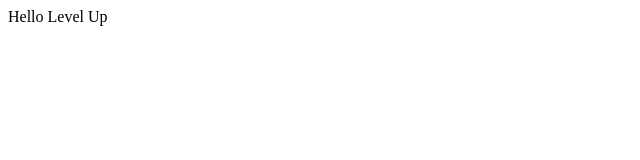
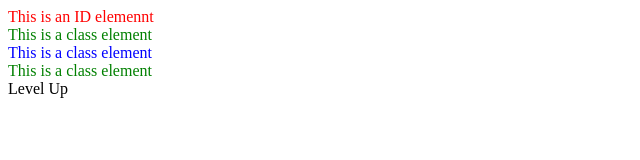
Before and after one commit to jpeerson108/learning-javascript, a plain HTML site: page index.html in a window 1280 px wide. Shown: the whole page, without its empty margins (0-640 px from the left). Drawn offline with Linux system fonts and the light colour scheme.

Commit message:
Id and Class Selectors

```diff
--- a/index.html
+++ b/index.html
@@ -7,6 +7,9 @@
     <script defer src="script.js"></script>
 </head>
 <body>
-Hello
+    <div id="div-id">This is an ID elemennt</div>
+    <div class="div-class">This is a class element</div>
+    <div class="div-class">This is a class element</div>
+    <div class="div-class">This is a class element</div>
 </body>
 </html>
--- a/script.js
+++ b/script.js
@@ -374,9 +374,24 @@ console.log(hobbies)
   }
 }
 
-// Use 'Document' to Add to HTML: Example
+// Use 'Document' object to add to HTML (Example)
 {
   const element = document.createElement("span")
   element.innerText = "Level Up"
   document.body.appendChild(element)
 }
+
+// Call elements using the Document object
+{
+  // Id's
+  const divWithId = document.getElementById("div-id")
+  divWithId.style.color = "red"
+
+  // Classes
+  const divsWithClass = document.getElementsByClassName("div-class")
+
+  const divsWithClassArray = Array.from(divsWithClass) // Converting divsWithClass to Array
+
+  divsWithClassArray.forEach((div) => (div.style.color = "green"))
+  divsWithClass[1].style.color = "blue"
+}
```
